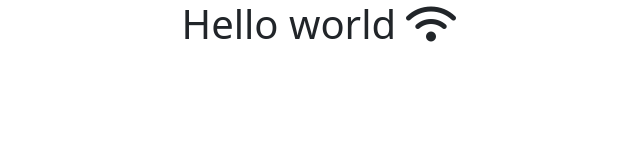
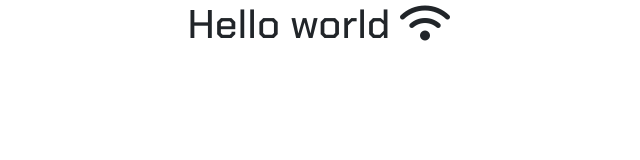
Before and after one commit to burillu/proj-html-vuejs, a Vue app: page / in a window 1280 px wide. Shown: the top 160 px of the page, without its empty margins (321-961 px from the left). Built offline with nearby package versions, Linux system fonts and the light colour scheme.

Commit message:
add font chakra petch

```diff
--- a/src/assets/styles/main.scss
+++ b/src/assets/styles/main.scss
@@ -5,3 +5,9 @@
 @import '@fortawesome/fontawesome-free/scss/solid.scss';
 @import '@fortawesome/fontawesome-free/scss/brands.scss';
 @import '@fortawesome/fontawesome-free/scss/fontawesome.scss';
+
+@import url('https://fonts.googleapis.com/css2?family=Chakra+Petch:ital,wght@0,300;0,400;0,500;0,600;0,700;1,300;1,400;1,500;1,600;1,700&display=swap');
+
+body {
+  font-family: 'Chakra Petch', sans-serif;
+}
```
